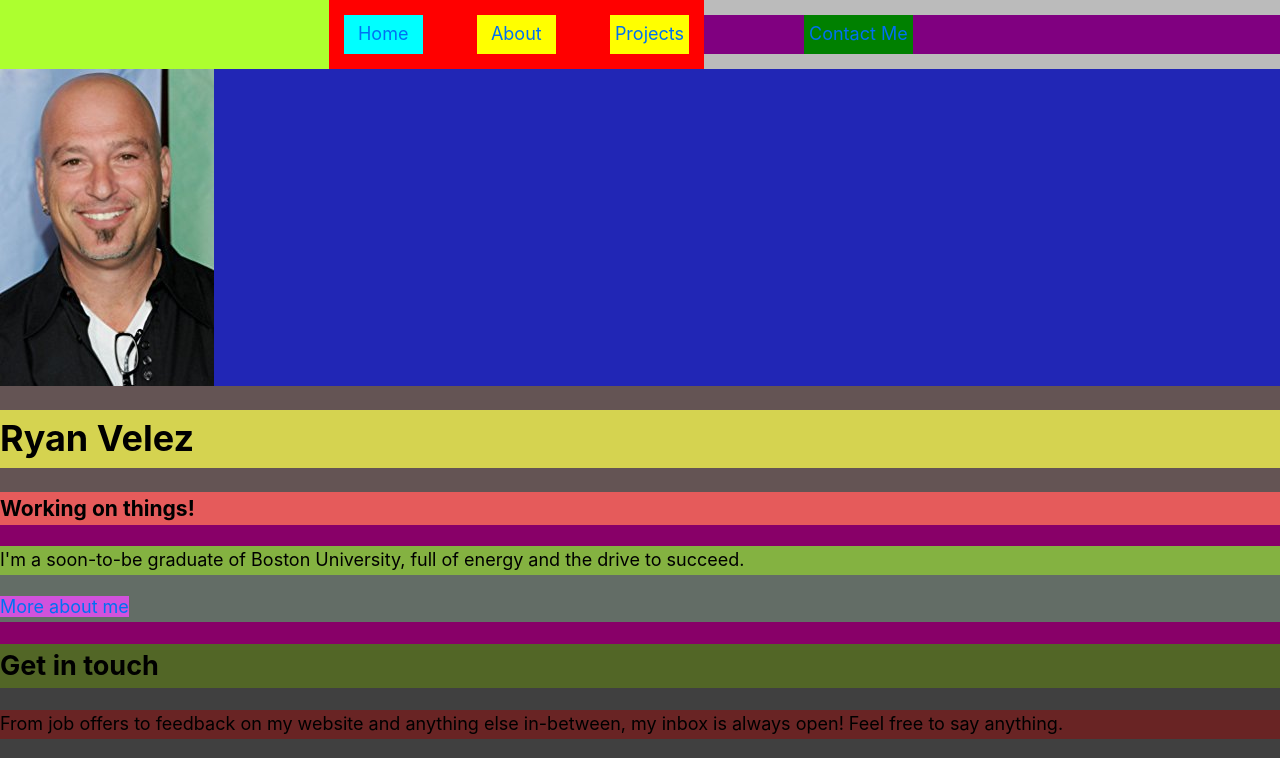
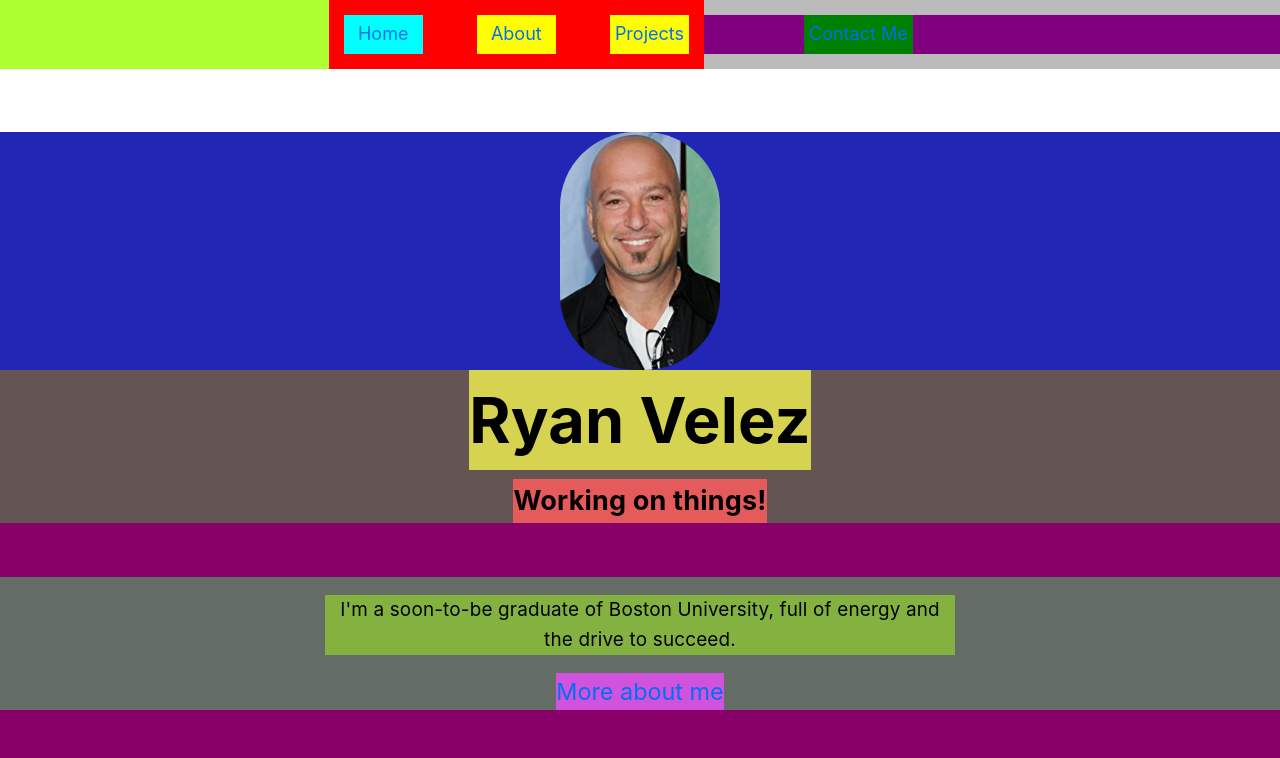
Before and after one commit to ryanv249/ryanv249.me, a Next.js app: page / in a window 1280 px wide. Shown: the top 758 px of the page. Built offline with nearby package versions, Linux system fonts and the light colour scheme.

Commit message:
basic styling for home page completed, added new generic text and link wrappers to reduce clutter.

```diff
--- a/components/layout.js
+++ b/components/layout.js
@@ -2,8 +2,9 @@ import Head from 'next/head';
 import Link from 'next/link';
 
 import {
+    TextContainer,
     NavContainer, NavPagesBox,  NavPages, NavLink, NavContactBox, NavContact,
-    FootContainer, FootPagesBox, FootPages, FootLink, FootContactBox, FootContact
+    FootContainer, FootPagesBox, FootPages, FootLink, FootContactBox, FootContact, LinkContainer
 } from './wrappers';
 
 import { SiGithub, SiLinkedin } from 'react-icons/si';
@@ -65,7 +66,9 @@ function NavBar ({ currPage }){
                 {/* email link */}
                 <NavContactBox>
                     <NavContact>
-                        <a href="mailto:ryanv249@bu.edu">Contact Me</a>
+                        <LinkContainer>
+                            <a href="mailto:ryanv249@bu.edu">Contact Me</a>
+                        </LinkContainer>
                     </NavContact>
                 </NavContactBox>
             </NavContainer>
@@ -100,7 +103,9 @@ function Footer ({ onProjectPage }){
                     </FootPages>
                 </FootPagesBox>
 
-                {/* external and email links */}
+                {/* external and email links
+                    LinkContainers not necessary because links are icons
+                 */}
                 <FootContactBox>
                         <FootContact>
                             <a href={"https://github.com/ryanv249"} target="_blank" rel="noopener noreferrer">
@@ -117,9 +122,11 @@ function Footer ({ onProjectPage }){
                         </FootContact>
                 </FootContactBox>
 
-                <p>
-                    © 2022 Ryan Velez
-                </p>
+                <TextContainer>
+                    <p>
+                        © 2022 Ryan Velez
+                    </p>
+                </TextContainer>
             </FootContainer>
         </footer>
     )
--- a/components/layout.module.css
+++ b/components/layout.module.css
@@ -13,60 +13,100 @@
 
 .homeContainer{
     background-color: rgb(136, 0, 104);
+    display: flex;
+    flex-direction: column;
+    gap: 3rem;
+    margin: 3.5rem 0rem 3.5rem 0rem;
 }
 
 
 .homeHead{
     background-color: rgb(100, 84, 84);
+    display: flex;
+    flex-direction: column;
+}
+
+.homeFace{
+    background-color: rgb(33, 38, 181);
+    display: flex;
+    justify-content: center;
+}
+
+/* parent element of picture. set to fill, keep same aspect ratio!*/
+.homeFace div{
+    position: relative;
+    height: calc(317px * 0.75);
+    width: calc(214px * 0.75);
+}
+
+/* have to apply rounding directly to img, not parent div*/
+.homeFace img{
+    border-radius: 75px;
 }
 
 .homeHead h1{
     background-color: rgb(213, 211, 80);
+    display: flex;
+    justify-content: center;
+    font-size: 3.5rem;
+    margin: 0rem 0rem 0.5rem 0rem;
 }
 
 .homeHead h3{
     background-color: rgb(229, 91, 91);
-}
-
-.homeFace{
-    background-color: rgb(33, 38, 181);
-}
-
-/* my picture fills this div. make sure to keep ratio the same */
-.homeFace div{
-    position: relative;
-    height: 317px;
-    width: 214px;
+    display: flex;
+    justify-content: center;
+    font-size: 1.5rem;
+    margin: 0;
 }
 
 
 .homeBody{
     background-color: rgb(99, 109, 102);
+    display: flex;
+    justify-content: center;
+    flex-direction: column;
 }
 
 .homeBody p{
     background-color: rgb(132, 178, 65);
+    font-size: 1.05rem;
+    max-width: 35rem;
+    text-align: center;
+    margin: 1rem 2rem;
 }
 
 .homeBody a{
     background-color: rgb(209, 82, 220);
+    font-size: 1.3rem;
 }
 
 
 .homeFoot{
     background-color: rgb(64, 64, 64);
+    display: flex;
+    flex-direction: column;
+    gap: 1rem;
 }
 
 .homeFoot h2{
     background-color: rgb(82, 102, 38);
+    font-size: 2.5rem;
+    margin: 0;
 }
 
 .homeFoot p{
     background-color: rgb(105, 36, 36);
+    font-size: 1.05rem;
+    max-width: 30rem;
+    text-align: center;
+    margin: 1rem 2rem;
 }
 
 .homeFoot a{
-    background-color: rgb(220, 121, 144);
+    background-color: rgb(123, 220, 121);
+    font-size: 1.5rem;
+
 }
 
 
@@ -215,7 +255,7 @@
     background-color: rgb(89, 193, 45);
     display: grid;
     grid-template-columns: repeat(4, auto);
-    gap: 1em 4em;
+    gap: 1rem 4rem;
     padding: 5px 0px 5px 0px;
 }
 
--- a/components/wrappers.js
+++ b/components/wrappers.js
@@ -1,6 +1,26 @@
 import styles from './layout.module.css';
 import utilStyles from '../styles/utils.module.css';
 import { IconContext } from 'react-icons'
+
+// generic wrappers
+// they are called by more specific wrappers to reduce repeating lines
+
+export function TextContainer({ children }){
+    return(
+        <div className ={utilStyles.textContainer}>
+            {children}
+        </div>
+    );
+}
+
+export function LinkContainer({ children }){
+    return(
+        <div className ={utilStyles.linkContainer}>
+            {children}
+        </div>
+    );
+}
+
 
 
 // navbar wrappers
@@ -31,7 +51,9 @@ export function NavPages({ children }){
 // highlight link to current page   linkTo - destination page   currPage - page being displayed
 export function NavLink({ linkTo, currPage, children }){
     return(
-        <div className ={utilStyles.navLink} style = {linkTo === currPage ? {backgroundColor: 'cyan'} : {}}>
+        <div
+        className ={utilStyles.navLink + ' ' + utilStyles.linkContainer}
+        style = {linkTo === currPage ? {backgroundColor: 'cyan'} : {}}>
             {children}
         </div>
     );
@@ -83,7 +105,7 @@ export function FootPages({ children }){
 
 export function FootLink({ children }){
     return(
-        <div className ={utilStyles.footLink}>
+        <div className ={utilStyles.footLink + ' ' + utilStyles.linkContainer}>
             {children}
         </div>
     );
--- a/pages/index.js
+++ b/pages/index.js
@@ -2,7 +2,7 @@ import Link from 'next/link';
 import Image from 'next/image';
 
 import Layout  from '../components/layout';
-import { HomeContainer, HomeHead, HomeFace, HomeBody, HomeFoot } from '../components/wrappers';
+import { TextContainer, LinkContainer, HomeContainer, HomeHead, HomeFace, HomeBody, HomeFoot } from '../components/wrappers';
 
 
 export default function HomePage() {
@@ -20,30 +20,44 @@ export default function HomePage() {
                         </div>
                     </HomeFace>
 
+                    <TextContainer>
                         <h1>Ryan Velez</h1>
+                    </TextContainer>
 
+                    <TextContainer>
                         <h3>Working on things!</h3>
+                    </TextContainer>
                 </HomeHead>
 
                 <HomeBody>
+                    <TextContainer>
                         <p>
                             I'm a soon-to-be graduate of Boston University, full of energy and the drive to succeed.
                         </p>
+                    </TextContainer>
 
+                    <LinkContainer>
                         <Link href = "/about">
                             <a>More about me</a>
                         </Link>
+                    </LinkContainer>
                 </HomeBody>
 
                 <HomeFoot>
+                    <TextContainer>
                         <h2>Get in touch</h2>
+                    </TextContainer>
 
+                    <TextContainer>
                         <p>
                             From job offers to feedback on my website and anything else in-between, my inbox is always open!
                             Feel free to say anything.
                         </p>
+                    </TextContainer>
 
-                    <a href="mailto:ryanv2468@hotmail.com">Contact Me</a>
+                    <LinkContainer>
+                        <a href="mailto:ryanv249@bu.edu">Contact Me</a>
+                    </LinkContainer>
                 </HomeFoot>
             </HomeContainer>
         </Layout>
--- a/styles/global.css
+++ b/styles/global.css
@@ -12,6 +12,13 @@ body {
 
 * {
     box-sizing: border-box;
+}
+
+h1,
+h2,
+h3,
+p {
+  cursor: default;
 }
 
 a {
--- a/styles/utils.module.css
+++ b/styles/utils.module.css
@@ -53,6 +53,17 @@
 
 /* idk about the stuff above this  */
 
+.textContainer{
+    display: flex;
+    justify-content: center;
+    letter-spacing: 0.01em;
+}
+
+.linkContainer{
+    display: flex;
+    justify-content: center;
+}
+
 
 .navContainer{
     background-color: rgb(187, 187, 187);
@@ -72,13 +83,11 @@
     display: grid;
     grid-template-columns: repeat(3, 1fr);
     padding: 15px;
-    gap: 3em;
+    gap: 3rem;
 }
 
 .navLink{
     background-color: yellow;
-    display: flex;
-    justify-content: center;
     padding: 5px;
 }
 
@@ -108,8 +117,6 @@
 
 .footContainer p {
     background-color: brown;
-    display: flex;
-    justify-self: center;
     margin: 0;
 }
 
@@ -124,14 +131,12 @@
     display: grid;
     grid-template-columns: repeat(3, 1fr);
     padding: 5px;
-    gap: 2em;
+    gap: 2rem;
 }
 
 .footLink{
     /* background-color: inherit; */
     background-color: rgb(211, 136, 136);
-    display: flex;
-    justify-content: center;
 }
 
 .footContactBox{
@@ -144,7 +149,7 @@
     background-color: blue;
     display: grid;
     grid-template-columns: repeat(3, auto);
-    gap: 2em;
+    gap: 2rem;
     padding: 5px;
 }
 
```
Lines whose indentation alone changed are shown as unchanged.
